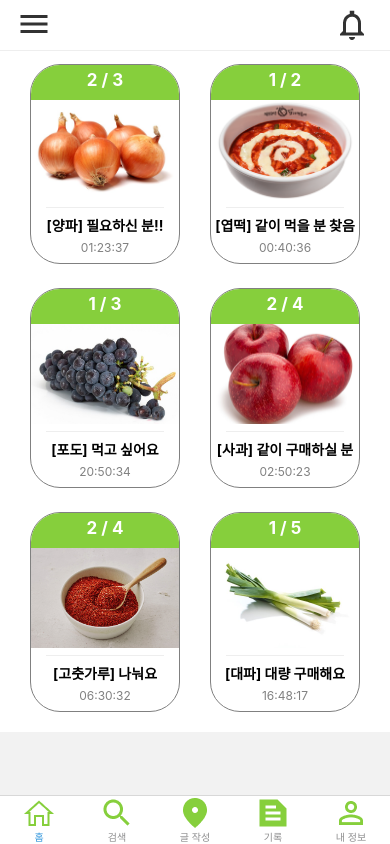
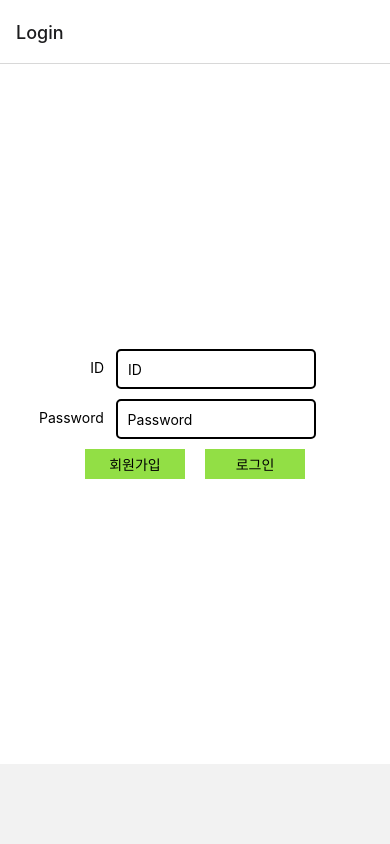
Before and after one commit to 071yoon/HCI, a React Native app: screen /Login in a window 390 px wide. Built offline with nearby package versions, Linux system fonts and the light colour scheme; what expo-linking would draw is missing.

Commit message:
LoginPage 구현 완료

```diff
--- a/navigation/index.tsx
+++ b/navigation/index.tsx
@@ -15,7 +15,6 @@ import Colors from '../constants/Colors';
 import useColorScheme from '../hooks/useColorScheme';
 import ModalScreen from '../screens/ModalScreen';
 import NotFoundScreen from '../screens/NotFoundScreen';
-import TabOneScreen from '../screens/TabOneScreen';
 import TabTwoScreen from '../screens/TabTwoScreen';
 import ProfileScreen from '../screens/ProfileScreen';
 import { RootStackParamList, RootTabParamList, RootTabScreenProps } from '../types';
@@ -32,7 +31,7 @@ import RecordScreen from '../screens/RecordScreen';
 import Chatting from '../screens/Chatting';
 import OnionSearch from '../components/onionSearch';
 import Post from '../screens/Post';
-
+import LoginScreen from '../screens/Login';
 
 export default function Navigation({ colorScheme }: { colorScheme: ColorSchemeName }) {
   return (
@@ -53,6 +52,7 @@ const Stack = createNativeStackNavigator<RootStackParamList>();
 function RootNavigator() {
   return (
     <Stack.Navigator>
+      <Stack.Screen name="Login" component={LoginScreen} />
       <Stack.Screen name="Root" component={BottomTabNavigator} options={{ headerShown: false }} />
       <Stack.Screen name="Chat" component={Chatting} options={{ title : '[양파] 필요하신분!!', headerTitleAlign: 'center'}}/>
       <Stack.Screen name="OnionSearch" component={OnionSearch} options={{headerTitleAlign: 'center'}}/>
--- /dev/null
+++ b/screens/Login.tsx
@@ -0,0 +1,70 @@
+import { Alert, StyleSheet,TouchableOpacity, TextInput } from 'react-native';
+import { Text, View } from '../components/Themed';
+import { RootTabScreenProps } from '../types';
+import { Image } from 'react-native';
+import React from 'react';
+import { ScrollView } from 'react-native';
+import { NavigationContainer } from '@react-navigation/native';
+import { createNativeStackNavigator } from '@react-navigation/native-stack';
+import { shouldUseActivityState } from 'react-native-screens';
+
+export default function LoginScreen({ navigation }: any) {
+  return (
+    <View style={styles.container}>
+        <View style={styles.inputs}>
+          <Text style={{top: 10}}>             ID   </Text>
+          <TextInput placeholder='ID' style={styles.id}></TextInput>
+        </View>
+        <View style={styles.inputs}>
+          <Text style={{top: 10}}>Password   </Text>
+          <TextInput style={styles.id} secureTextEntry={true} placeholder='Password'></TextInput>
+        </View>
+        <View style={styles.bubble}>
+          <TouchableOpacity style={styles.login} onPress={() => navigation.navigate('Root')}>
+            <Text style={styles.center}>회원가입</Text>
+          </TouchableOpacity>
+          <TouchableOpacity style={styles.login} onPress={() => navigation.navigate('Root')}>
+            <Text style={styles.center}>로그인</Text>
+          </TouchableOpacity>
+        </View>
+    </View>
+  );
+}
+
+const styles = StyleSheet.create({
+  center: {
+    alignSelf: 'center',
+    top: 5,
+  },
+  bubble: {
+    flexDirection: 'row',
+  },
+  id: {
+    padding: 10,
+    borderRadius: 5,
+    borderWidth: 2,
+    height: 40,
+    width: 200,
+  },
+  inputs: {
+    width: '80%',
+    height: 50,
+    flexDirection: 'row',
+  },
+  login: {
+    marginRight: 10,
+    marginLeft: 10,
+    width: 100,
+    height: 30,
+    backgroundColor: '#92DF45',
+  },
+  container: {
+    display: 'flex',
+    alignSelf: 'center',
+    flexDirection: 'column',
+    justifyContent: 'center',
+    alignItems: 'center',
+    width: 390,
+    height: 700,
+  },
+});
--- a/types.tsx
+++ b/types.tsx
@@ -20,6 +20,7 @@ export type RootStackParamList = {
   NotFound: undefined;
   Chat: undefined;
   OnionSearch: undefined;
+  Login: undefined;
 };
 
 export type RootStackScreenProps<Screen extends keyof RootStackParamList> = NativeStackScreenProps<
@@ -37,6 +38,7 @@ export type RootTabParamList = {
   TabOneDetail: undefined;
   Chat: undefined;
   OnionSearch: undefined;
+  Login: undefined;
 };
 
 export type RootTabScreenProps<Screen extends keyof RootTabParamList> = CompositeScreenProps<
```
